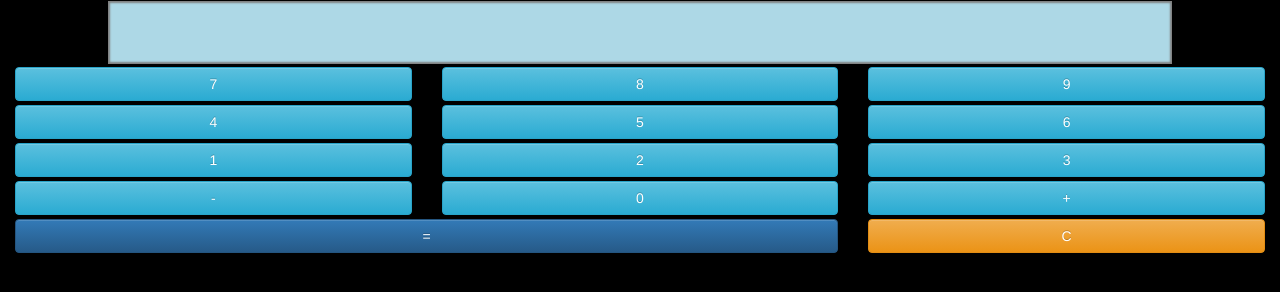
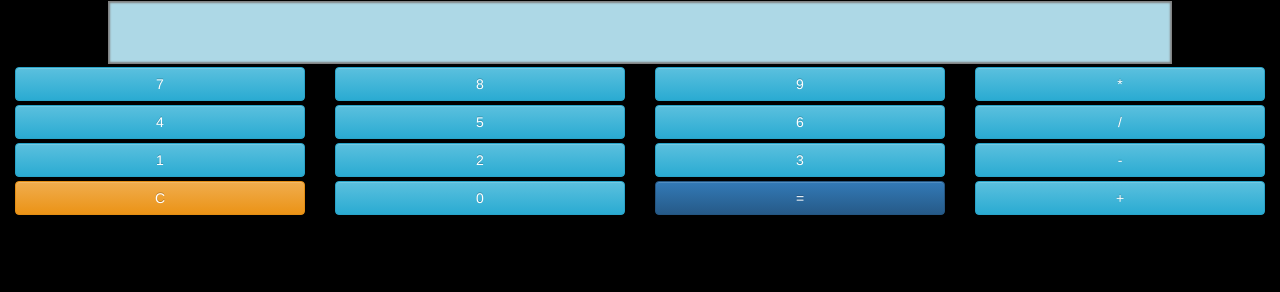
Before and after one commit to MartosMartinJose/ActividadGit, a website: page index.html in a window 1280 px wide. Drawn offline with nearby package versions, Linux system fonts and the light colour scheme.

Commit message:
Añadido a la interfaz los botones de division y resta

```diff
--- a/index.html
+++ b/index.html
@@ -35,57 +35,62 @@
 			</div>
         </div>
         <div class="row">
-			<div class="col-xs-4 text-right separa">
+			<div class="col-xs-3 text-right separa">
 				<button id="b7" value="7" class="btn btn-info btn-block">7</button>
 			</div>
-			<div class="col-xs-4 separa ">
+			<div class="col-xs-3 separa ">
 				<button id="b8" value="8" class="btn btn-info btn-block">8</button>
 			</div>
-			<div class="col-xs-4 separa">
+			<div class="col-xs-3 separa">
 				<button id="b9" value="9" class="btn btn-info btn-block">9</button>
+            </div>
+            <div class="col-xs-3 separa">
+				<button id="mult" value="*" class="btn btn-info btn-block">*</button>
             </div>
         </div>
         <div class="row">
-            <div class="col-xs-4 text-right separa">
+            <div class="col-xs-3 text-right separa">
 				<button id="b4" value="4" class="btn btn-info btn-block">4</button>
 			</div>
-			<div class="col-xs-4 separa">
+			<div class="col-xs-3 separa">
 				<button id="b5" value="5" class="btn btn-info btn-block">5</button>
 			</div>
-			<div class="col-xs-4 separa ">
+			<div class="col-xs-3 separa ">
 				<button id="b6" value="6" class="btn btn-info btn-block">6</button>
 			</div>
+			<div class="col-xs-3 separa">
+				<button id="divs" value="/" class="btn btn-info btn-block">/</button>
+            </div>
 		</div>
 		<div class="row">
-            <div class="col-xs-4 separa text-right">
+            <div class="col-xs-3 separa text-right">
 				<button id="b1" value="1" class="btn btn-info btn-block">1</button>
             </div>
-            <div class="col-xs-4 separa">
+            <div class="col-xs-3 separa">
 				<button id="b2" value="2" class="btn btn-info btn-block">2</button>
 			</div>
-			<div class="col-xs-4 separa ">
+			<div class="col-xs-3 separa ">
 				<button id="b3" value="3" class="btn btn-info btn-block">3</button>
             </div>
+            <div class="col-xs-3 separa text-right">
+				<button id="menos" value="-" class="btn btn-info btn-block opera">-</button>
+			</div>
        </div>
        <div class="row">
-		   <div class="col-xs-4 separa text-right">
-				<button id="menos" value="-" class="btn btn-info btn-block opera">-</button>
+		   <div class="col-xs-3 separa text-right">
+				<button id="limp" class="btn btn-warning btn-block">C</button>
 			</div>
-			<div class="col-xs-4 separa">
+			<div class="col-xs-3 separa">
 				<button id="b0" value="0" class="btn btn-info btn-block">0</button>
 			</div>
-			<div class="col-xs-4 separa">
+			<div class="col-xs-3 separa">
+				<button id="igual" class="btn btn-primary btn-block">=</button>
+			</div>
+			<div class="col-xs-3 separa">
 				<button id="mas" value="+" class="btn btn-info btn-block opera">+</button>
 			</div>
         </div>
-        <div class="row">
-			<div class="col-xs-8 separa text-right">
-				<button id="igual" class="btn btn-primary btn-block">=</button>
-			</div>
-			<div class="col-xs-4 separa">
-				<button id="limp" class="btn btn-warning btn-block">C</button>
-			</div>
-		</div>
+
 		<div class="row">
 			<div class="col-xs-5 separa col-xs-offset-3">
 				<p class="bg-danger" id="error"></p>
```
